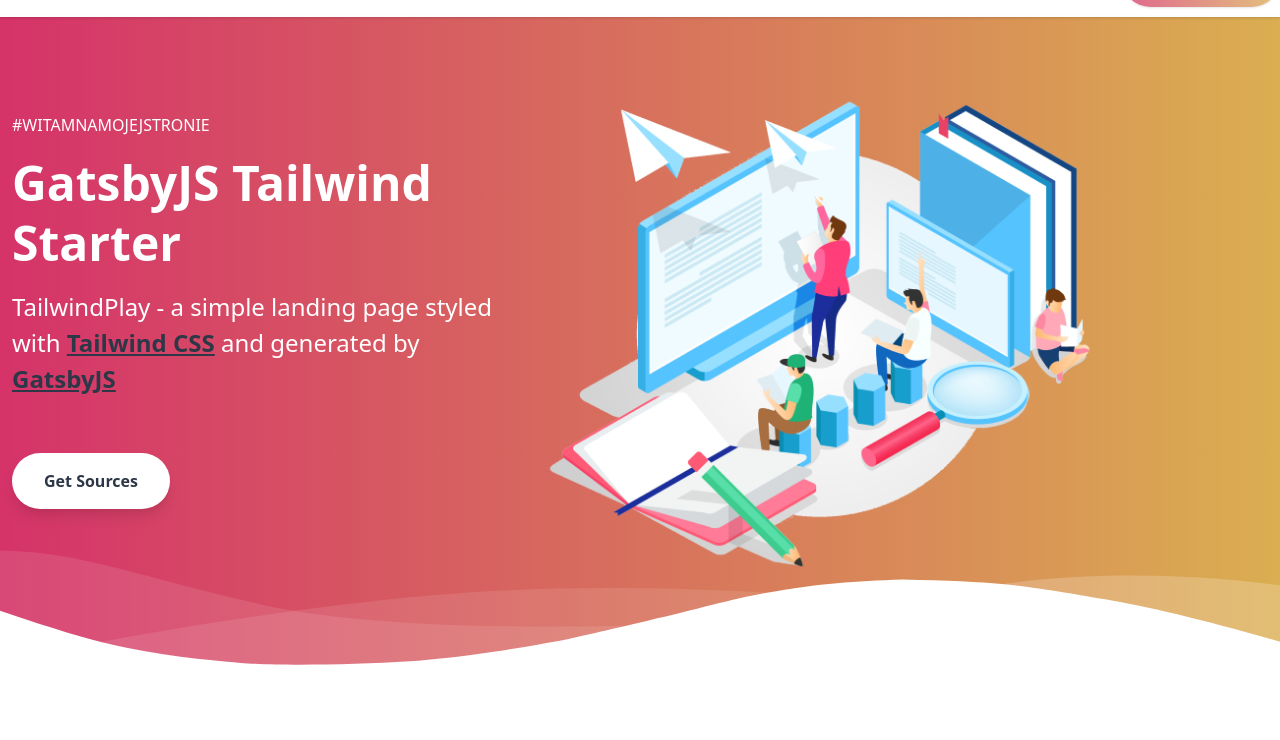
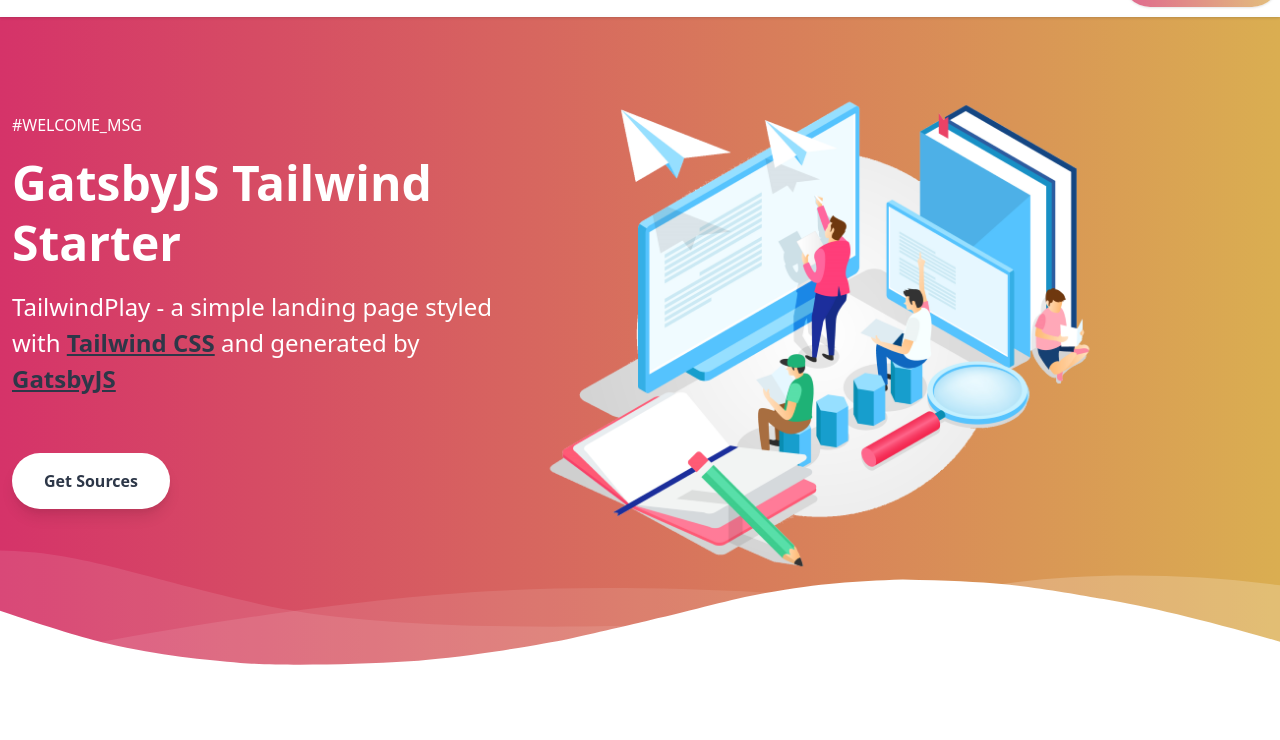
Before and after one commit to stackbit-projects/melodic-parsley-3003e, a Gatsby site: page / in a window 1280 px wide. Shown: the part 57-797 px from the top of the page. Built offline with nearby package versions, Linux system fonts and the light colour scheme; Gatsby itself is replaced by a stand-in of ours.

Commit message:
layout.js: updated Paragraph 1 in div 2

```diff
--- a/src/components/layout.js
+++ b/src/components/layout.js
@@ -70,7 +70,7 @@
               <div className="container px-3 mx-auto flex flex-wrap flex-col md:flex-row items-center">
 
                 <div className="flex flex-col w-full md:w-2/5 justify-center items-start text-center md:text-left">
-                  <p className="uppercase tracking-loose w-full">#witamnamojejstronie</p>
+                  <p className="uppercase tracking-loose w-full">#welcome_msg</p>
                   <h1 className="my-4 text-5xl font-bold leading-tight">GatsbyJS Tailwind Starter</h1>
                   <p className="leading-normal text-2xl mb-8">
                     {data.site.siteMetadata.title} - a simple landing page styled with <a className="text-gray-800 font-bold underline" href="https://tailwindcss.com/">Tailwind CSS</a>
```
